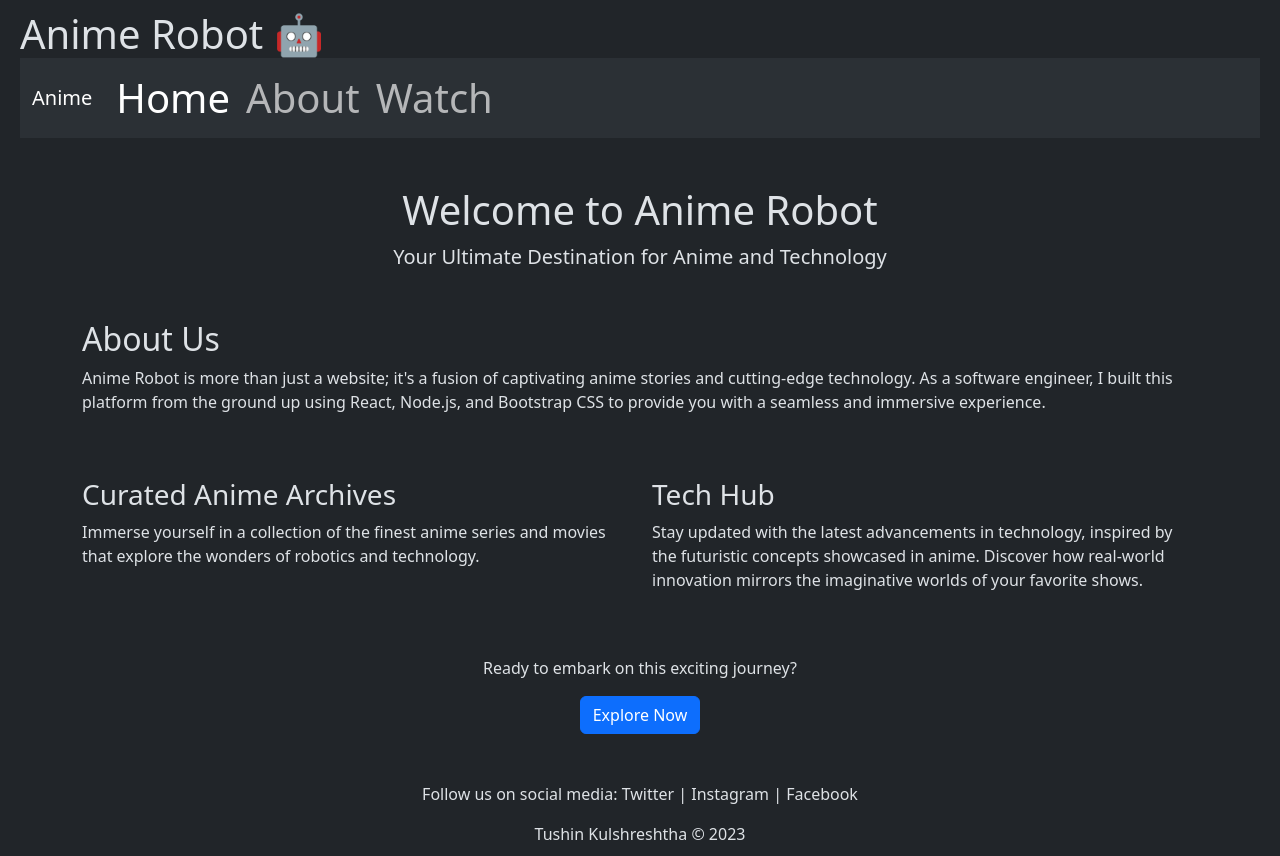
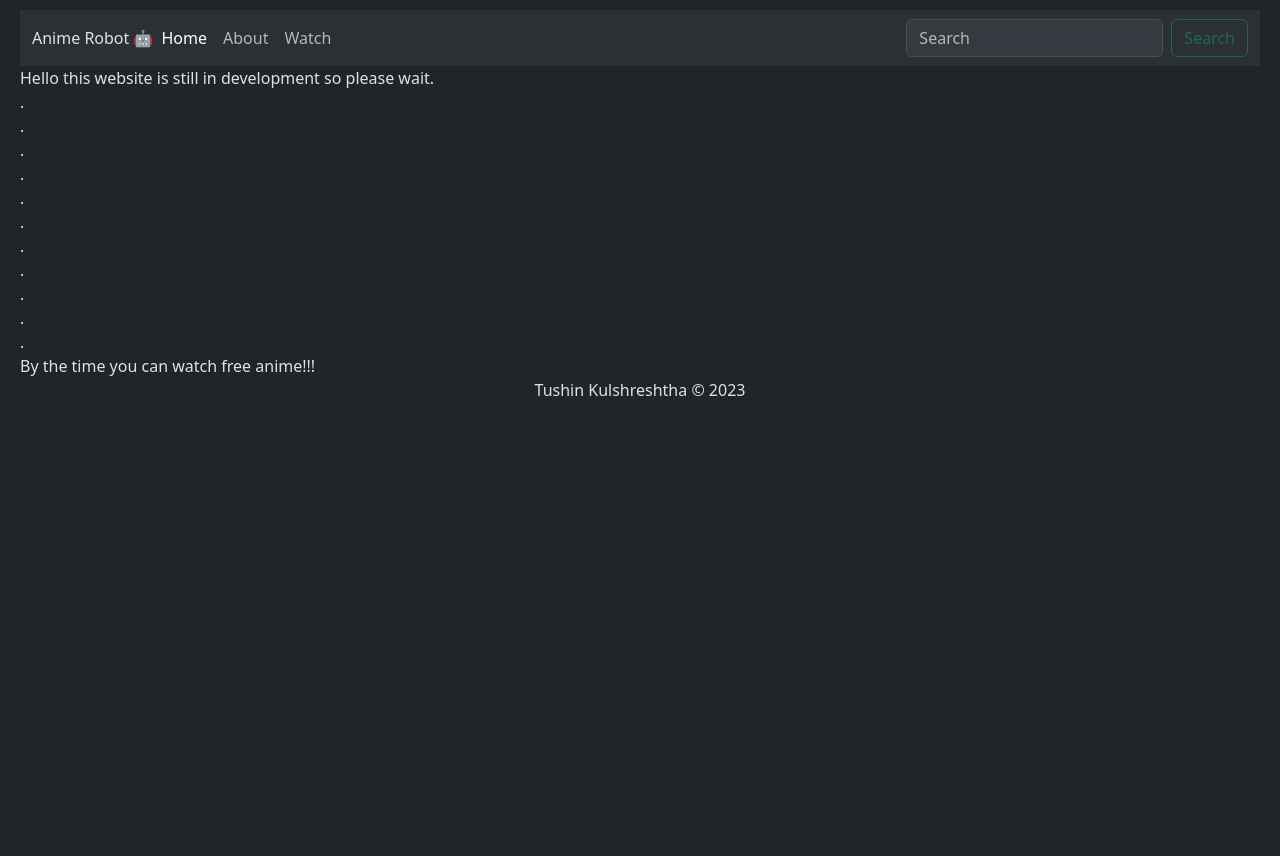
Before and after one commit to Dextron04/anime-robot, a Next.js app: page / in a window 1280 px wide. After the commit the page ends 800 px from the top, so only its background shows below. Built offline with nearby package versions, Linux system fonts and the light colour scheme.

Commit message:
Made changes in the nav bar

```diff
--- /dev/null
+++ b/components/NavBar.js
@@ -0,0 +1,47 @@
+import React from 'react';
+import 'bootstrap/dist/css/bootstrap.css'
+import { useEffect } from 'react';
+import Image from 'next/image';
+import Link from 'next/link';
+import { useRouter } from "next/router"
+
+
+const NavBar = () => {
+    const router = useRouter();
+    useEffect(() => {
+        import('bootstrap/dist/js/bootstrap.bundle');
+    }, []);
+
+    return (
+        <nav className="navbar navbar-expand-lg bg-body-tertiary">
+            <div className="container-fluid">
+                {/* <Image alt='svg' src={'https://drive.google.com/file/d/1DyRirqxahQTQbbfTvxZNIs4Vp2oCYa84/view?usp=sharing'} width={100} height={100} /> */}
+                <a>Anime Robot 🤖</a>
+
+                {/* NavBar collapse toggle button */}
+                <button className="navbar-toggler" type="button" data-bs-toggle="collapse" data-bs-target="#navbarSupportedContent" aria-controls="navbarSupportedContent" aria-expanded="false" aria-label="Toggle navigation">
+                    <span className="navbar-toggler-icon"></span>
+                </button>
+                <div className="collapse navbar-collapse" id="navbarSupportedContent">
+                    <ul className="navbar-nav me-auto mb-2 mb-lg-0">
+                        <li className="nav-item">
+                            <Link className={router.pathname == "/" ? "nav-link active" : "nav-link"} href="/">Home</Link>
+                        </li>
+                        <li className="nav-item">
+                            <Link className={router.pathname == "/about" ? "nav-link active" : "nav-link"} href="/about">About</Link>
+                        </li>
+                        <li className="nav-item">
+                            <Link className={router.pathname == "/watch" ? "nav-link active" : "nav-link"} href="/watch">Watch</Link>
+                        </li>
+                    </ul>
+                    <form className="d-flex" role="search">
+                        <input disabled className="form-control me-2" type="search" placeholder="Search" aria-label="Search" />
+                        <button disabled className="btn btn-outline-success" type="submit">Search</button>
+                    </form>
+                </div>
+            </div>
+        </nav>
+    );
+};
+
+export default NavBar;
--- a/next.config.js
+++ b/next.config.js
@@ -4,7 +4,7 @@ const nextConfig = {}
 module.exports = {
 
     images: {
-        domains: ['img.flawlessfiles.com']
+        domains: ['img.flawlessfiles.com', 'drive.google.com']
     },
     reactStrictMode: false,
 }
--- a/package.json
+++ b/package.json
@@ -49,6 +49,7 @@
     "video-react": "^0.16.0"
   },
   "devDependencies": {
+    "@types/bootstrap": "^5.2.10",
     "@types/node": "^20",
     "@types/react": "^18",
     "@types/react-dom": "^18",
--- a/pages/_app.js
+++ b/pages/_app.js
@@ -1,53 +1,21 @@
 import "../styles/global.css"
-import Link from "next/link"
 import { useRouter } from "next/router"
 import 'bootstrap/dist/css/bootstrap.css'
 import { useEffect } from "react";
 import { SpeedInsights } from "@vercel/speed-insights/next"
 import './watch';
+import NavBar from "../components/NavBar";
 
 
 
 export default function App({ Component, pageProps }) {
-    const router = useRouter();
-
-    useEffect(() => {
+    useEffect(() => { // Add this line
         document.body.setAttribute('data-bs-theme', 'dark');
-    }, []);
+    }, []); // Add this line
 
     return (
         <>
-            <div data-bs-theme="dark">
-                <h1>
-                    Anime Robot 🤖
-                    <nav className="navbar navbar-expand-lg bg-body-tertiary">
-                        <div className="container-fluid">
-                            <a className="navbar-brand" href="#">Anime</a>
-                            <button className="navbar-toggler" type="button" data-bs-toggle="collapse" data-bs-target="#navbarSupportedContent" aria-controls="navbarSupportedContent" aria-expanded="false" aria-label="Toggle navigation">
-                                <span className="navbar-toggler-icon"></span>
-                            </button>
-                            <div className="collapse navbar-collapse" id="navbarSupportedContent">
-                                <ul className="navbar-nav me-auto mb-2 mb-lg-0">
-                                    <li className="nav-item">
-                                        <Link className={router.pathname == "/" ? "nav-link active" : "nav-link"} href="/">Home</Link>
-                                    </li>
-                                    <li className="nav-item">
-                                        <Link className={router.pathname == "/about" ? "nav-link active" : "nav-link"} href="/about">About</Link>
-                                    </li>
-                                    <li className="nav-item" >
-                                        <Link className={router.pathname == "/watch" ? "nav-link active" : "nav-link"} href="/watch">Watch</Link>
-                                    </li>
-                                </ul>
-                                {/* <form className="d-flex" role="search">
-                                    <input disabled className="form-control me-2" type="search" placeholder="Search" aria-label="Search" />
-                                    <button disabled className="btn btn-outline-success" type="submit">Search</button>
-                                </form> */}
-                            </div>
-                        </div>
-                    </nav>
-                </h1>
-                <SpeedInsights />
-            </div>
+            <NavBar />
             <Component {...pageProps} />
             <footer style={{
                 position: 'relative',
--- a/pages/index.js
+++ b/pages/index.js
@@ -3,58 +3,33 @@ import { Container, Row, Col, Button } from 'react-bootstrap';
 
 const Home = (props) => {
     return (
-        <Container className="mt-5">
-            <header className="text-center">
-                <h1>Welcome to Anime Robot</h1>
-                <p className="lead">Your Ultimate Destination for Anime and Technology</p>
-            </header>
-
-
-            <section className="my-5">
-                <Row>
-                    <Col>
-                        <h2>About Us</h2>
-                        <p>
-                            Anime Robot is more than just a website; it&apos;s a fusion of captivating
-                            anime stories and cutting-edge technology. As a software engineer, I
-                            built this platform from the ground up using React, Node.js, and
-                            Bootstrap CSS to provide you with a seamless and immersive
-                            experience.
-                        </p>
-                    </Col>
-                </Row>
-            </section>
-
-            <section className="mb-5">
-                <Row>
-                    <Col md={6}>
-                        <h3>Curated Anime Archives</h3>
-                        <p>
-                            Immerse yourself in a collection of the finest anime series and
-                            movies that explore the wonders of robotics and technology.
-                        </p>
-                    </Col>
-                    <Col md={6}>
-                        <h3>Tech Hub</h3>
-                        <p>
-                            Stay updated with the latest advancements in technology, inspired by
-                            the futuristic concepts showcased in anime. Discover how
-                            real-world innovation mirrors the imaginative worlds of your
-                            favorite shows.
-                        </p>
-                    </Col>
-                </Row>
-            </section>
-
-            <section className="text-center my-5">
-                <p>Ready to embark on this exciting journey?</p>
-                <Button variant="primary">Explore Now</Button>
-            </section>
-
-            <footer className="text-center mt-5">
-                <p>Follow us on social media: Twitter | Instagram | Facebook</p>
-            </footer>
-        </Container>
+        <div>
+            Hello this website is still in development so please wait.
+            <br />
+            .
+            <br />
+            .
+            <br />
+            .
+            <br />
+            .
+            <br />
+            .
+            <br />
+            .
+            <br />
+            .
+            <br />
+            .
+            <br />
+            .
+            <br />
+            .
+            <br />
+            .
+            <br />
+            By the time you can watch free anime!!!
+        </div>
     );
 };
 
```
Also changed, not shown: components/Player.js (added, +30 -0 lines), pages/watch/[id].js (+2 -28 lines), old.txt, 1 other file (tests, documents, lock files or other folders).
